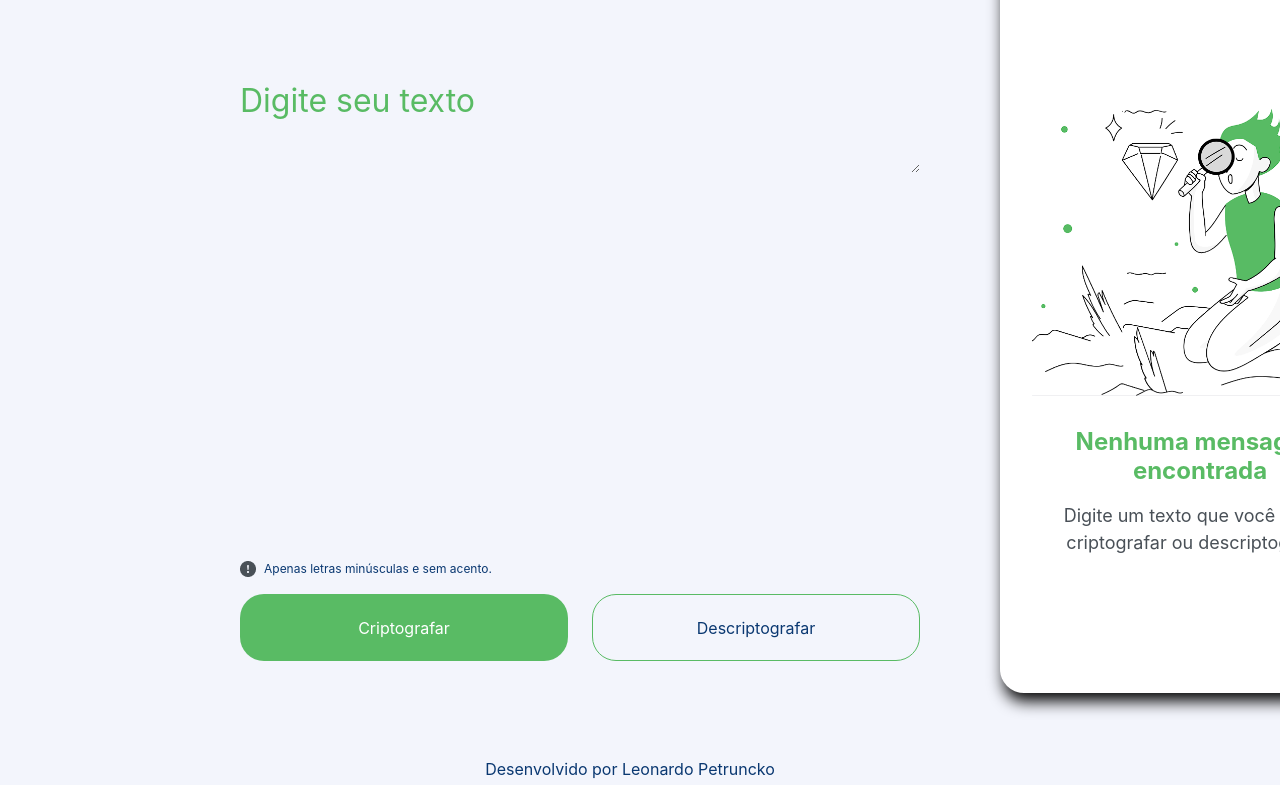
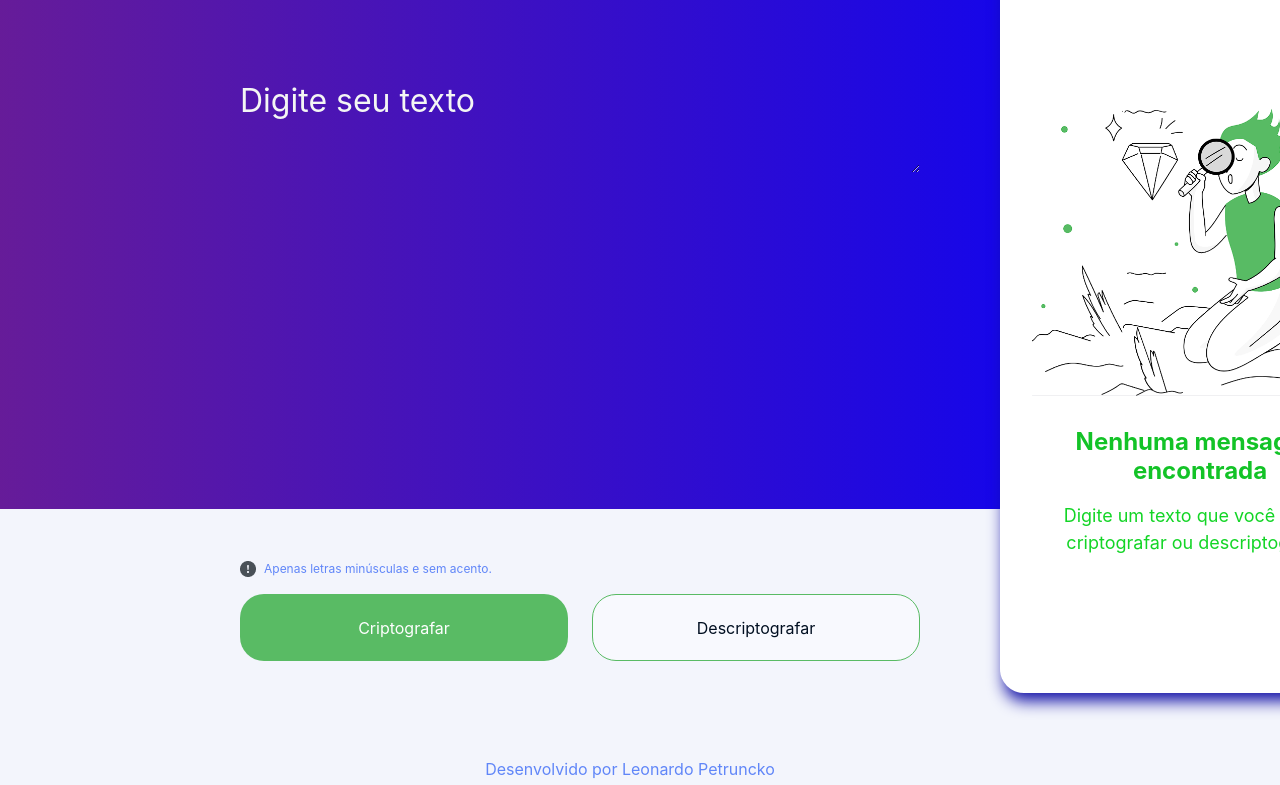
Before and after one commit to leonardoPetruncko/Decodificador_Alura, a plain HTML site: page index.html in a window 1280 px wide. Shown: the part 91-876 px from the top of the page. Drawn offline with Linux system fonts and the light colour scheme; a web font is replaced by a local one.

Commit message:
Fundo degrade css

```diff
--- a/Assets/styles/style.css
+++ b/Assets/styles/style.css
@@ -5,13 +5,24 @@
     font-family: 'Inter', sans-serif;
     font-weight: 400;
     line-height: 150%;
-    color: #0A3871;
+    color: #6086f8;
 }
 
 body {
     height: 100vh;
     width: 100vw;
     background: #F3F5FC;
+}
+
+.box-degrade {
+    width: 100%;
+    padding: 300px 0;
+    display: flex;
+    align-items: center;
+    justify-content: center;
+    background-image: linear-gradient(to left, blue, orangered, yellow);
+    background-size: 500% 100%;
+    animation: degrade-animado 5s infinite alternate;
 }
 
 .logo {
@@ -34,7 +45,11 @@ body {
 }
 
 .texto-entrada::placeholder {
-    color: #59BB64;
+    color: #f4f6f4;
+}
+
+.texto-entrada::content {
+    color: #ffffff;
 }
 
 .texto-entrada:focus {
@@ -48,7 +63,7 @@ body {
     padding: 0px;
     gap: 8px;
     font-size: 12px;
-    color: #495057;
+    color: #ffffff;
     line-height: 18px;
 
     position: absolute;
@@ -91,13 +106,13 @@ select:focus {
 .botao-encriptar {
     background: #59BB64;
     border: none;
-    color: white;
+    color: rgb(254, 254, 254);
 }
 
 .botao-decriptar {
-    background: #F3F5FC;
+    background: #fefefe63;
     border: 1px solid #59BB64;
-    color: #0A3871;
+    color: #010f21;
 }
 
 .retangulo {
@@ -107,9 +122,9 @@ select:focus {
     left: 1000px;
     top: 40px;
 
-    background: white;
+    background: rgb(255, 255, 255);
     border-radius: 24px;
-    box-shadow: 0px 12px 16px -4px rgba(0, 0, 0.08);
+    box-shadow: 0px 12px 16px -4px rgb(18, 16, 166);
 }
 
 .boneco {
@@ -143,7 +158,7 @@ select:focus {
     font-weight: 700;
     font-size: 24px;
     line-height: 120%;
-    color: #59BB64;
+    color: #13c327;
 }
 
 .aviso p {
@@ -153,7 +168,7 @@ select:focus {
     font-weight: 400;
     font-size: 18px;
     line-height: 150%;
-    color: #495057;
+    color: #13d526;
 }
 
 .mensagem {
@@ -202,3 +217,13 @@ select:focus {
     font-size: 32px;
     color: inherit;
 }
+
+@keyframes degrade-animado {
+    0% {
+        background-position-x: 100%;
+    }
+
+    100% {
+        background-position-x: 100%;
+    }
+}
--- a/index.html
+++ b/index.html
@@ -16,6 +16,7 @@
 </head>
 
 <body>
+    <div class="box-degrade">
         <header>
             <img class="logo" src="Assets\images\logoAlura.png" alt="Logo da Alura">
         </header>
@@ -62,7 +63,7 @@
         </footer>
 
         <script src="Assets\scripts\script.js"></script>
-
+    </div>
 </body>
 
 </html>
```
Lines whose indentation alone changed are shown as unchanged.
